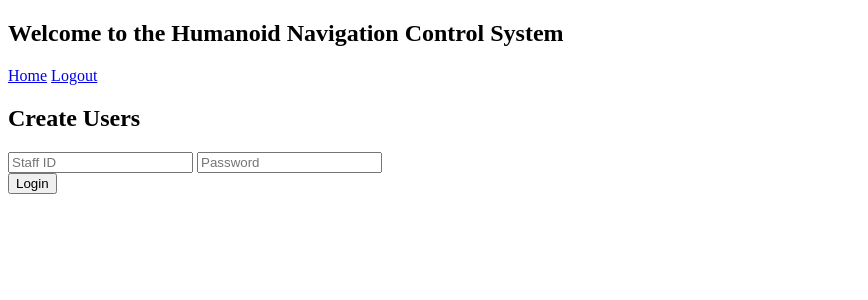
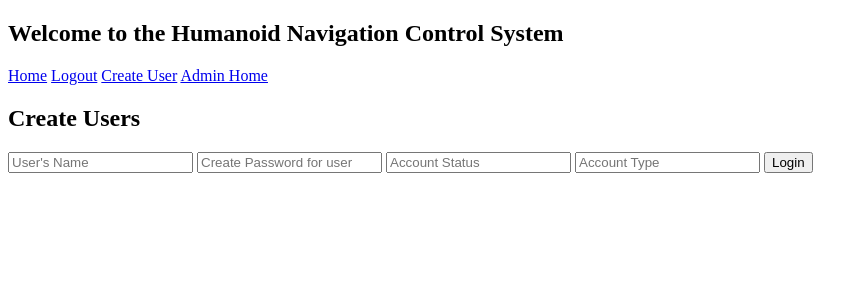
Before and after one commit to Auzzzz/SEPM-Assignment, a Flask app: page /admin/create in a window 1280 px wide. Shown: the top 300 px of the page, without its empty margins (0-868 px from the left). Run offline with Flask 2, Linux system fonts and the light colour scheme; the visitor is signed in with stand-in values (Sample User, id 1); some libraries are stand-ins or nearby versions.

Commit message:
add a user

```diff
--- a/app.py
+++ b/app.py
@@ -6,7 +6,7 @@ app = Flask(__name__)
 app.secret_key = 'nvjsnf9384'
 
 # DB connection
-app.config['MYSQL_HOST'] = '35.244.104.218'
+app.config['MYSQL_HOST'] = '35.244.104.154'
 app.config['MYSQL_USER'] = "root"
 app.config['MYSQL_PASSWORD'] = "Banana123#"
 app.config['MYSQL_DB'] = 'sepm'
@@ -30,7 +30,7 @@ def login():
 
         #check db for user & password
         cursor = mysql.connection.cursor(MySQLdb.cursors.DictCursor)
-        cursor.execute('SELECT * FROM accounts WHERE accountid = %s AND password = %s', (accountid, password))
+        cursor.execute('SELECT * FROM account WHERE accountid = %s AND password = %s', (accountid, password))
         #fetch the record
         user = cursor.fetchone()
 
@@ -73,11 +73,30 @@ def home():
         #return to login screen
         return redirect(url_for('login'))
 
-@app.route('/admin/create')
+@app.route('/admin/create', methods=['GET', 'POST'])
 def adminCreateUser():
     if 'islogged' in session:
         if session['accountTypeID'] == 1:
+            #set msg to pass through if needed
+            msg = ''
+            if request.method == 'POST' and 'name' in request.form and 'password' in request.form and 'accountStatus' in request.form and 'accountType' in request.form:
+                #form values into variables
+                name = request.form['name']
+                password = request.form['password']
+                accountStatus = request.form['accountStatus']
+                accountType = request.form['accountType']
 
+                #insert account into DB
+                cursor = mysql.connection.cursor(MySQLdb.cursors.DictCursor)
+                cursor.execute('INSERT INTO account VALUES (NULL, %s, %s, %s, %s)', (name, password, accountType, accountStatus ))
+                mysql.connection.commit()
+                session['msg'] = "User Registered"
+
+                return redirect(url_for('adminHome'))
+
+            elif request.method == 'POST':
+                # Form has no data in it
+                msg = 'Please fill out the form!'
 
             return render_template('admin_create_users.html')
 
@@ -89,20 +108,40 @@ def adminCreateUser():
         return redirect(url_for('login'))
 
 
-@app.route('/admin')
-def adminHome():
+@app.route('/admin/deactivate', methods=['GET', 'POST'])
+def adminCreateUser():
     if 'islogged' in session:
         if session['accountTypeID'] == 1:
 
             #check db for user & password
             cursor = mysql.connection.cursor(MySQLdb.cursors.DictCursor)
-            cursor.execute('SELECT accountid, name, accountStatus, accountTypeID FROM accounts')
+            cursor.execute('SELECT accountid, name, accountStatus, accountTypeID FROM account')
             #fetch the record
             allusers = cursor.fetchall()
-            print(allusers)
-            print(allusers[1]['name'])
 
-            return render_template('admin_home.html', allusers = allusers, len = len(allusers))
+            return redirect(url_for('adminHome'))
+
+        else:
+            #return to home if not an admin
+            return redirect(url_for('home'))
+    else:
+        #return to login screen
+        return redirect(url_for('login'))
+
+
+@app.route('/admin', methods=['GET', 'POST'])
+def adminHome():
+    msg = ''
+    if 'islogged' in session:
+        if session['accountTypeID'] == 1:
+
+            #check db for user & password
+            cursor = mysql.connection.cursor(MySQLdb.cursors.DictCursor)
+            cursor.execute('SELECT accountid, name, accountStatus, accountTypeID FROM account')
+            #fetch the record
+            allusers = cursor.fetchall()
+
+            return render_template('admin_home.html', allusers = allusers, len = len(allusers), msg = session['msg'])
 
         else:
             #return to home if not an admin
--- a/templates/admin_create_users.html
+++ b/templates/admin_create_users.html
@@ -3,10 +3,11 @@
 
 {% block content %}
 <h2>Create Users</h2>
-<form action="{{ url_for('createUser') }}" method="post">
-    <input type="text" name="accountid" placeholder="Staff ID" id="accountid" required>
-    <input type="password" name="password" placeholder="Password" id="password" required>
-    <div class="msg">{{ msg }}</div>
+<form action="{{ url_for('adminCreateUser') }}" method="post">
+    <input type="text" name="name" placeholder="User's Name" id="name" required>
+    <input type="text" name="password" placeholder="Create Password for user" id="password" required>
+    <input type="text" name="accountStatus" placeholder="Account Status" id="accountStatus" required>
+    <input type="text" name="accountType" placeholder="Account Type" id="accountType" required>
     <input type="submit" value="Login">
 </form>
 
--- a/templates/admin_home.html
+++ b/templates/admin_home.html
@@ -3,7 +3,7 @@
 
 {% block content %}
 <h2>All users</h2>
-
+<h4>{{ msg }}</h4>
 {%for i in range(0, len)%}
     <hr>
     <li>Account Id: {{ allusers[i]['accountid'] }}</li>
--- a/templates/header.html
+++ b/templates/header.html
@@ -10,6 +10,8 @@
 				<h1>Welcome to the Humanoid Navigation Control System</h1>
                 <a href="{{ url_for('home') }}"> Home</a>
 				<a href="{{ url_for('logout') }}"> Logout</a>
+				<a href="{{ url_for('adminCreateUser') }}"> Create User</a>
+				<a href="{{ url_for('adminHome') }}"> Admin Home</a>
 			</div>
 		</nav>
 		<div>
```
